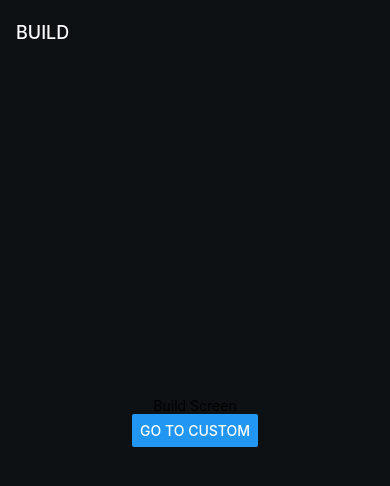
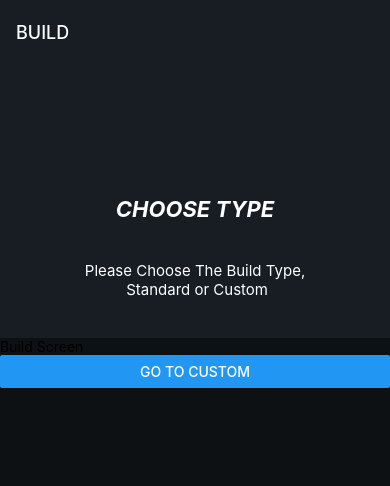
Before and after one commit to BanidAzin/customization_appstation, a React Native app: screen /BUILD in a window 390 px wide. Shown: the top 486 px of the page. Built offline with nearby package versions, Linux system fonts and the light colour scheme.

Commit message:
add build screen header card

```diff
--- a/src/screens/buildScreen.js
+++ b/src/screens/buildScreen.js
@@ -1,9 +1,59 @@
 import React from 'react';
-import {View, Text, Button} from 'react-native';
+import {
+  View,
+  Text,
+  Button,
+  StyleSheet,
+  Image,
+  useWindowDimensions,
+} from 'react-native';
+import {useTheme} from '@react-navigation/native';
+
+import {responsiveFontSize} from '../utilities/responsive';
+import Intersection_25 from '../assets/Intersection_25.png';
 
 export const BuildScreen = ({navigation}) => {
+  const {colors} = useTheme();
+  const {height} = useWindowDimensions();
+
+  const HeaderCard = () => {
+    return (
+      <View
+        style={[
+          styles.headerCard,
+          {
+            backgroundColor: colors.card,
+          },
+        ]}>
+        <View style={styles.headerImageContainer}>
+          <Image
+            source={Intersection_25}
+            style={{
+              height: height * 0.3,
+            }}
+          />
+        </View>
+        <View style={styles.headerCardTextContainer}>
+          <Text
+            style={{
+              color: colors.text,
+              fontSize: responsiveFontSize(24),
+              ...styles.headerCardHeadingText,
+            }}>
+            CHOOSE TYPE
+          </Text>
+          <Text
+            style={[{color: colors.text}, styles.headerCardDescriptionText]}>
+            Please Choose The Build Type,{'\n'} Standard or Custom
+          </Text>
+        </View>
+      </View>
+    );
+  };
+
   return (
-    <View style={{flex: 1, alignItems: 'center', justifyContent: 'center'}}>
+    <View style={styles.container}>
+      <HeaderCard />
       <Text>Build Screen</Text>
       <Button
         title="Go to custom"
@@ -12,3 +62,32 @@ export const BuildScreen = ({navigation}) => {
     </View>
   );
 };
+
+const styles = StyleSheet.create({
+  container: {
+    flex: 1,
+  },
+  headerCard: {
+    height: '40%',
+    justifyContent: 'flex-end',
+  },
+  headerImageContainer: {
+    position: 'absolute',
+    top: 0,
+    right: 0,
+  },
+  headerCardTextContainer: {
+    paddingBottom: '10%',
+    alignItems: 'center',
+  },
+  headerCardHeadingText: {
+    fontSize: responsiveFontSize(24),
+    fontWeight: 'bold',
+    fontStyle: 'italic',
+    paddingBottom: '10%',
+  },
+  headerCardDescriptionText: {
+    fontSize: responsiveFontSize(16),
+    textAlign: 'center',
+  },
+});
--- /dev/null
+++ b/src/utilities/responsive.js
@@ -0,0 +1,11 @@
+import {Dimensions, PixelRatio} from 'react-native';
+
+export const responsiveFontSize = (size, multiplier = 2) => {
+  const {width, height} = Dimensions.get('window');
+
+  const scale = (width / height) * multiplier;
+
+  const newSize = size * scale;
+
+  return Math.round(PixelRatio.roundToNearestPixel(newSize));
+};
--- a/src/utilities/themes.js
+++ b/src/utilities/themes.js
@@ -3,7 +3,7 @@ export const MyTheme = {
   colors: {
     primary: 'rgb(255, 45, 85)',
     background: '#0E1114',
-    card: 'rgb(255, 255, 255)',
+    card: '#181D23',
     text: '#FFFFFF',
     border: 'rgb(199, 199, 204)',
     notification: 'rgb(255, 69, 58)',
```
Also changed, not shown: src/assets/Intersection_25.png (added).
